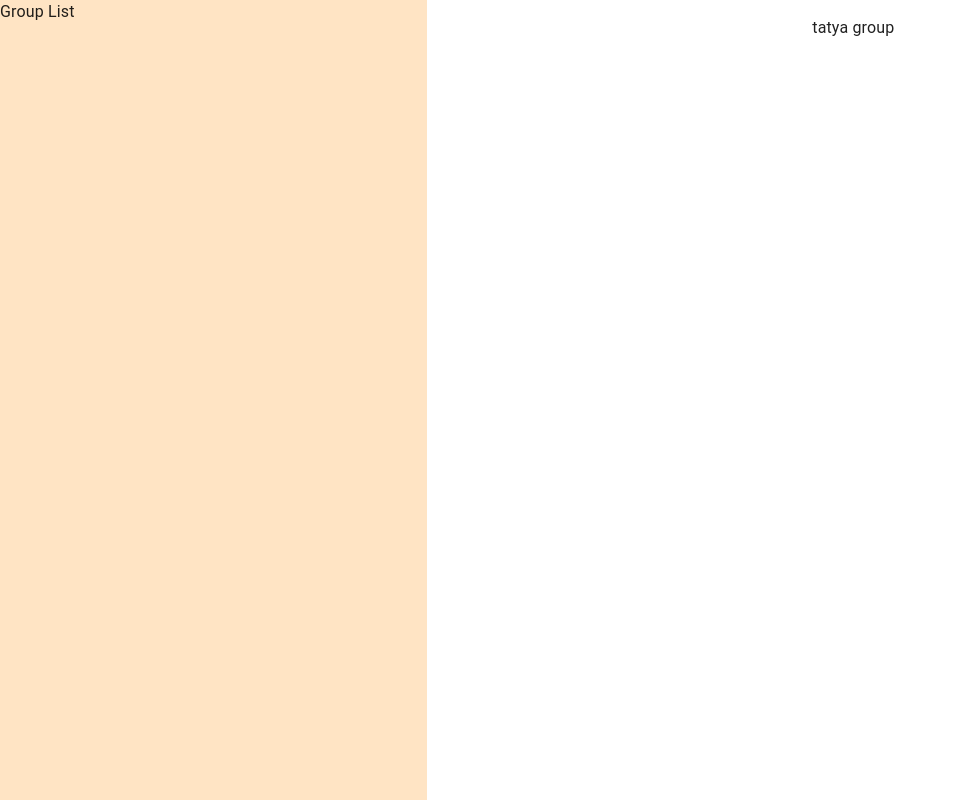
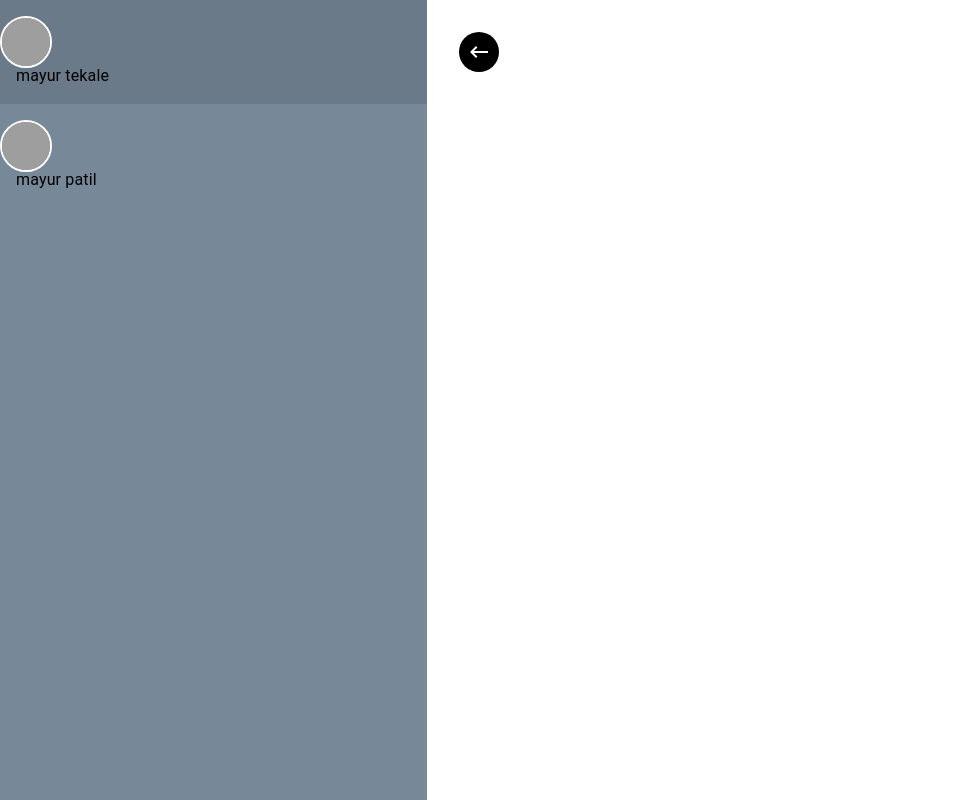
Before and after one commit to mayurr7/chat-app, a React (Vite) app in the folder client/: page /groups in a window 1280 px wide. Shown: the whole page, without its empty margins (0-957 px from the left). Built offline with nearby package versions, Linux system fonts and the light colour scheme; grey boxes are pictures that could not be loaded.

Commit message:
Group list and navigation created

```diff
--- a/client/src/pages/Groups.jsx
+++ b/client/src/pages/Groups.jsx
@@ -1,7 +1,80 @@
-import React from "react";
-import { Grid } from "@mui/material";
+import React, { memo, useState } from "react";
+import {
+  Box,
+  Grid,
+  IconButton,
+  Tooltip,
+  Drawer,
+  Stack,
+  Typography,
+  Avatar
+} from "@mui/material";
+import {
+  AvTimer,
+  KeyboardBackspace as KeyboardBackspaceIcon,
+  Menu as MenuIcon
+} from "@mui/icons-material";
+import { useNavigate } from "react-router-dom";
+import { Link } from "../components/Style/StyledComponents";
+import  AvatarCard from "../components/Shared/AvatarCard"
+import { sampleChats } from "../Constants/sampleData";
+
 
 const Groups = () => {
+  const chatId = "adsa";
+
+  const navigate = useNavigate();
+
+  const [isMobilemenuOpen, setIsMobileMenuOpen] = useState(false);
+
+  const navigateBack = () => {
+    navigate("/");
+  };
+
+  const handleMobile = () => {
+    setIsMobileMenuOpen((prev) => !prev);
+  };
+
+  const handleMobileClose = () => setIsMobileMenuOpen(false);
+
+  const IconBtns = (
+    <>
+      <Box
+        sx={{
+          display: {
+            xs: "block",
+            sm: "none",
+            position: "fixed",
+            right: "1rem",
+            top: "1rem",
+          },
+        }}
+      >
+        <IconButton onClick={handleMobile}>
+          <MenuIcon />
+        </IconButton>
+      </Box>
+
+      <Tooltip title="back">
+        <IconButton
+          sx={{
+            position: "absolute",
+            top: "2rem",
+            left: "2rem",
+            bgcolor: "black",
+            color: "white",
+            ":hover": {
+              bgcolor: "rgba(0,0,0,0.6)",
+            },
+          }}
+          onClick={navigateBack}
+        >
+          <KeyboardBackspaceIcon />
+        </IconButton>
+      </Tooltip>
+    </>
+  );
+
   return (
     <Grid container height={"100vh"}>
       <Grid
@@ -13,9 +86,9 @@ const Groups = () => {
           },
         }}
         sm={4}
-        bgcolor={"bisque"}
+        bgcolor={"lightslategray"}
       >
-        Group List
+        <GroupList myGroups={sampleChats} chatId={chatId}/>
       </Grid>
 
       <Grid
@@ -30,10 +103,47 @@ const Groups = () => {
           padding: "1rem 3rem",
         }}
       >
-        tatya group
+        {IconBtns}
       </Grid>
+
+      <Drawer
+        sx={{
+          display: {
+            xs: "block",
+            sm: "none",
+          },
+        }}
+        open={isMobilemenuOpen}
+        onClose={handleMobileClose}
+      >
+        <GroupList w={"50vw"} />
+      </Drawer>
     </Grid>
   );
 };
 
+const GroupList = ({ w = "100%", myGroups = [], chatId }) => (
+  <Stack>
+    {myGroups.length > 0 ? (
+      myGroups.map((group) => <GroupListItem group={group} key= {group._id} />)
+    ) : (
+      <Typography textAlign={"center"} padding="1rem">
+        No group
+      </Typography>
+    )}
+  </Stack>
+);
+
+const GroupListItem = memo(({ group, chatId }) => {
+  const { name, avatar, _id } = group;
+
+  return (
+    <Link to={`?group =${_id}`}>
+      <Stack>
+        <AvatarCard avatar={avatar} />
+        <Typography>{name}</Typography>
+      </Stack>
+    </Link>
+  );
+});
 export default Groups;
```
